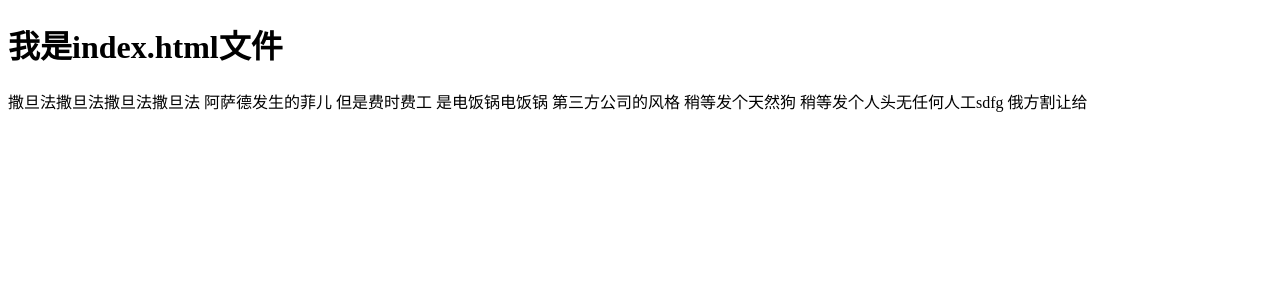
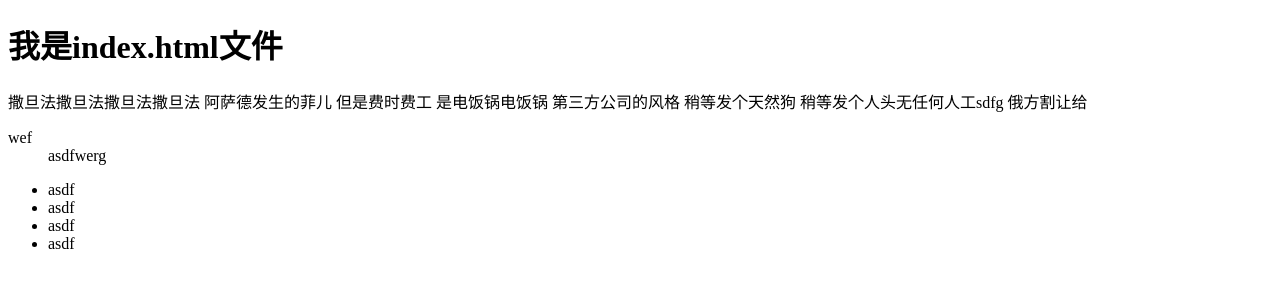
Before and after one commit to chen-xi007/git-demo, a plain HTML site: page index.html in a window 1280 px wide. Drawn offline with Linux system fonts and the light colour scheme.

Commit message:
A程序员第四次提交

```diff
--- a/index.html
+++ b/index.html
@@ -14,5 +14,18 @@
 		稍等发个天然狗
 		稍等发个人头无任何人工sdfg
 		俄方割让给
+		<div>
+
+			<dl>
+				<dt>wef</dt>
+				<dd>asdfwerg</dd>
+			</dl>
+			<ul>
+				<li>asdf</li>
+				<li>asdf</li>
+				<li>asdf</li>
+				<li>asdf</li>
+			</ul>
+		</div>
 	</body>
 </html>
```
